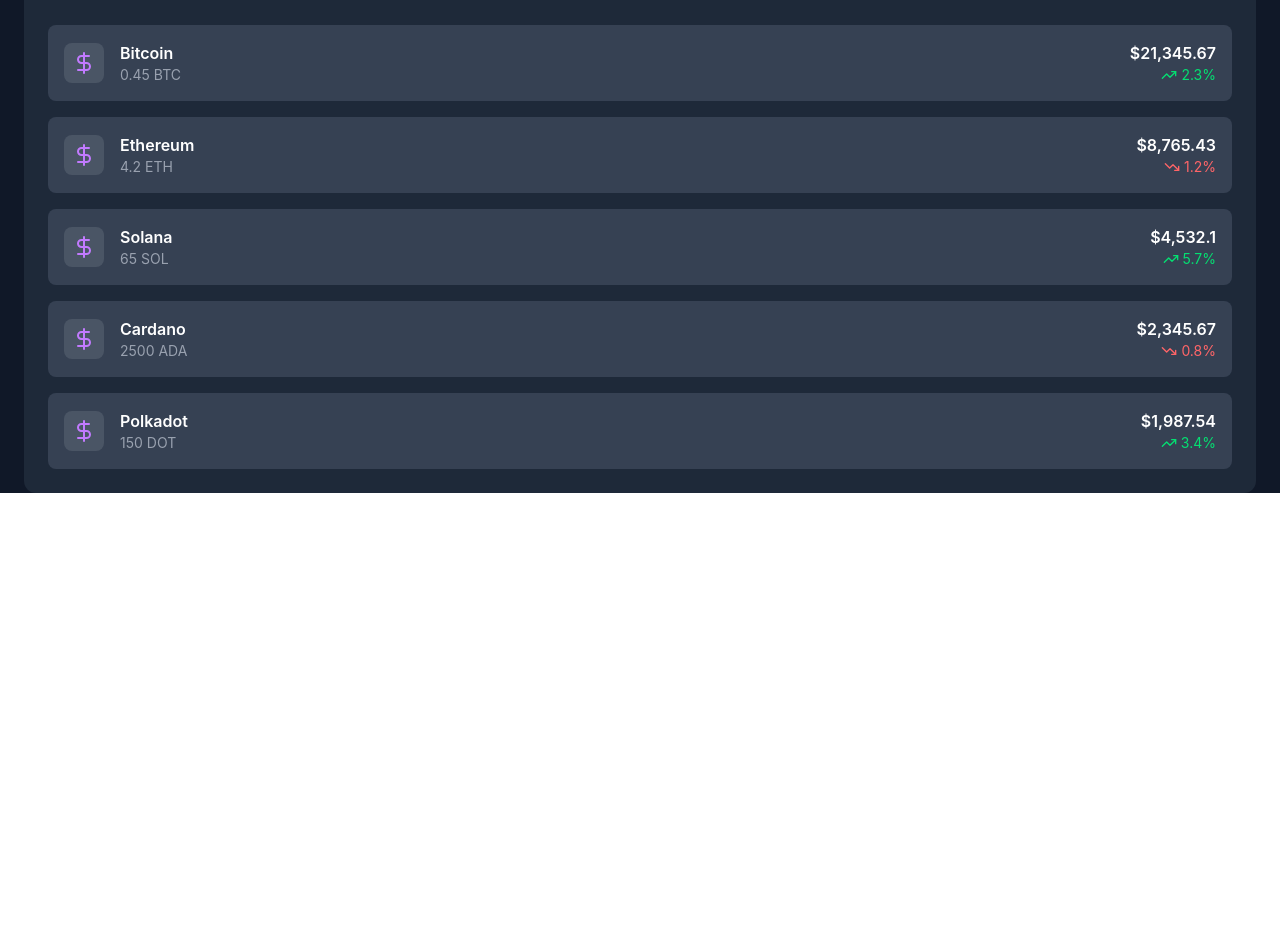
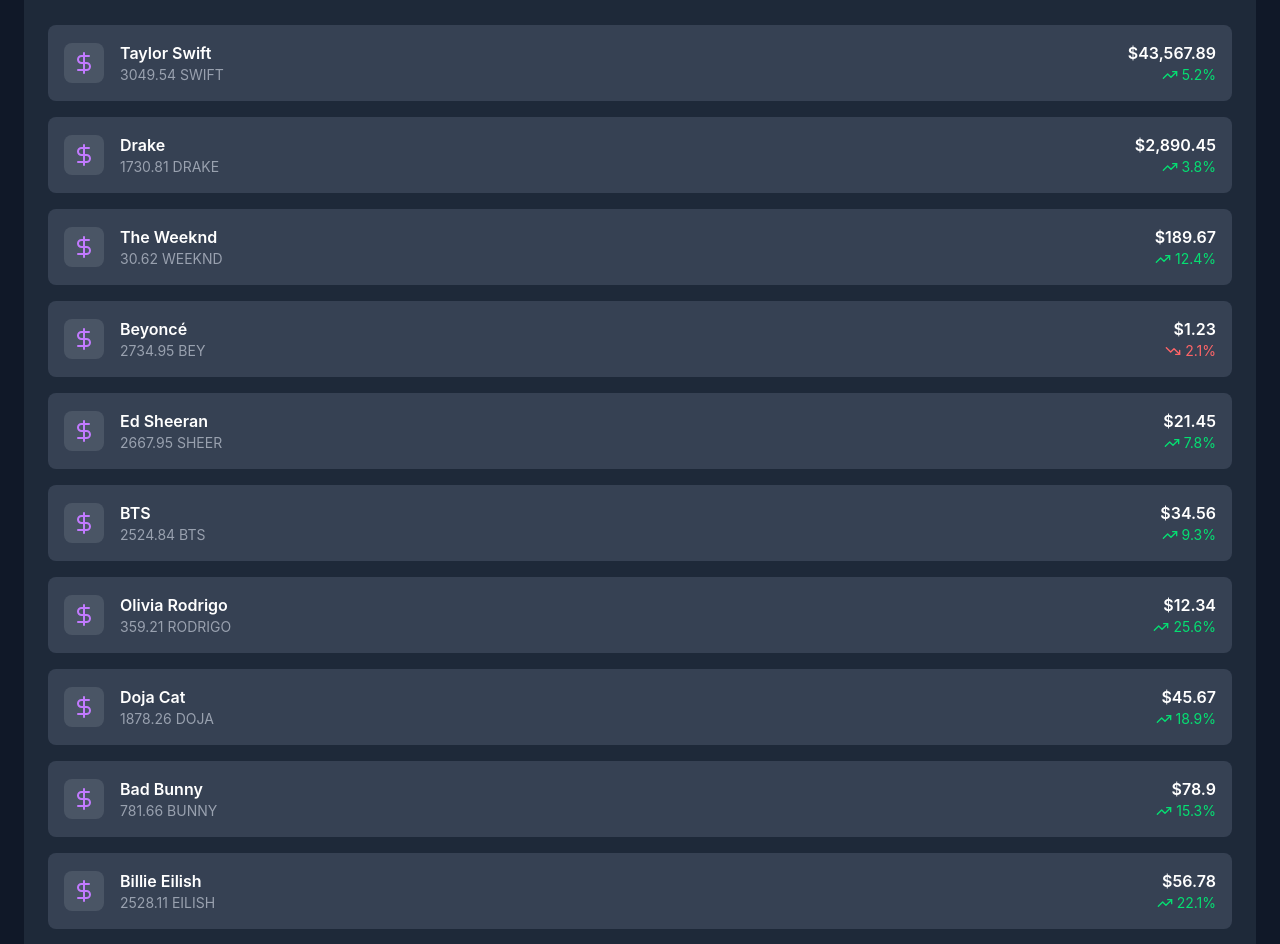
Before and after one commit to Madhavan113/Prophet, a React (Vite) app in the folder frontend/Prophet-vite-project/: page /about in a window 1280 px wide. Shown: the part 785-1729 px from the top of the page. Before the commit the page ends 1278 px from the top, so only its background shows below. Built offline with nearby package versions, Linux system fonts and the light colour scheme.

Commit message:
changed mock holdings

```diff
--- a/frontend/Prophet-vite-project/src/pages/CryptoPort.jsx
+++ b/frontend/Prophet-vite-project/src/pages/CryptoPort.jsx
@@ -18,12 +18,21 @@
 };
 
 const mockHoldings = [
-  { coin: 'Bitcoin', symbol: 'BTC', amount: 0.45, value: 21345.67, change: 2.3 },
-  { coin: 'Ethereum', symbol: 'ETH', amount: 4.2, value: 8765.43, change: -1.2 },
-  { coin: 'Solana', symbol: 'SOL', amount: 65.0, value: 4532.10, change: 5.7 },
-  { coin: 'Cardano', symbol: 'ADA', amount: 2500.0, value: 2345.67, change: -0.8 },
-  { coin: 'Polkadot', symbol: 'DOT', amount: 150.0, value: 1987.54, change: 3.4 },
+  { coin: 'Taylor Swift', symbol: 'SWIFT', amount: (Math.random() * (3257 - 0.32) + 0.32).toFixed(2), value: 43567.89, change: 5.2 },
+  { coin: 'Drake', symbol: 'DRAKE', amount: (Math.random() * (3257 - 0.32) + 0.32).toFixed(2), value: 2890.45, change: 3.8 },
+  { coin: 'The Weeknd', symbol: 'WEEKND', amount: (Math.random() * (3257 - 0.32) + 0.32).toFixed(2), value: 189.67, change: 12.4 },
+  { coin: 'Beyoncé', symbol: 'BEY', amount: (Math.random() * (3257 - 0.32) + 0.32).toFixed(2), value: 1.23, change: -2.1 },
+  { coin: 'Ed Sheeran', symbol: 'SHEER', amount: (Math.random() * (3257 - 0.32) + 0.32).toFixed(2), value: 21.45, change: 7.8 },
+  { coin: 'BTS', symbol: 'BTS', amount: (Math.random() * (3257 - 0.32) + 0.32).toFixed(2), value: 34.56, change: 9.3 },
+  { coin: 'Olivia Rodrigo', symbol: 'RODRIGO', amount: (Math.random() * (3257 - 0.32) + 0.32).toFixed(2), value: 12.34, change: 25.6 },
+  { coin: 'Doja Cat', symbol: 'DOJA', amount: (Math.random() * (3257 - 0.32) + 0.32).toFixed(2), value: 45.67, change: 18.9 },
+  { coin: 'Bad Bunny', symbol: 'BUNNY', amount: (Math.random() * (3257 - 0.32) + 0.32).toFixed(2), value: 78.90, change: 15.3 },
+  { coin: 'Billie Eilish', symbol: 'EILISH', amount: (Math.random() * (3257 - 0.32) + 0.32).toFixed(2), value: 56.78, change: 22.1 },
+  { coin: 'Travis Scott', symbol: 'TRAVIS', amount: (Math.random() * (3257 - 0.32) + 0.32).toFixed(2), value: 34.56, change: 30.4 },
+  { coin: 'Ariana Grande', symbol: 'GRANDE', amount: (Math.random() * (3257 - 0.32) + 0.32).toFixed(2), value: 67.89, change: 20.7 }
 ];
+
+
 
 const PortfolioDashboard = () => {
   const [timeframe, setTimeframe] = useState('3M');
```
